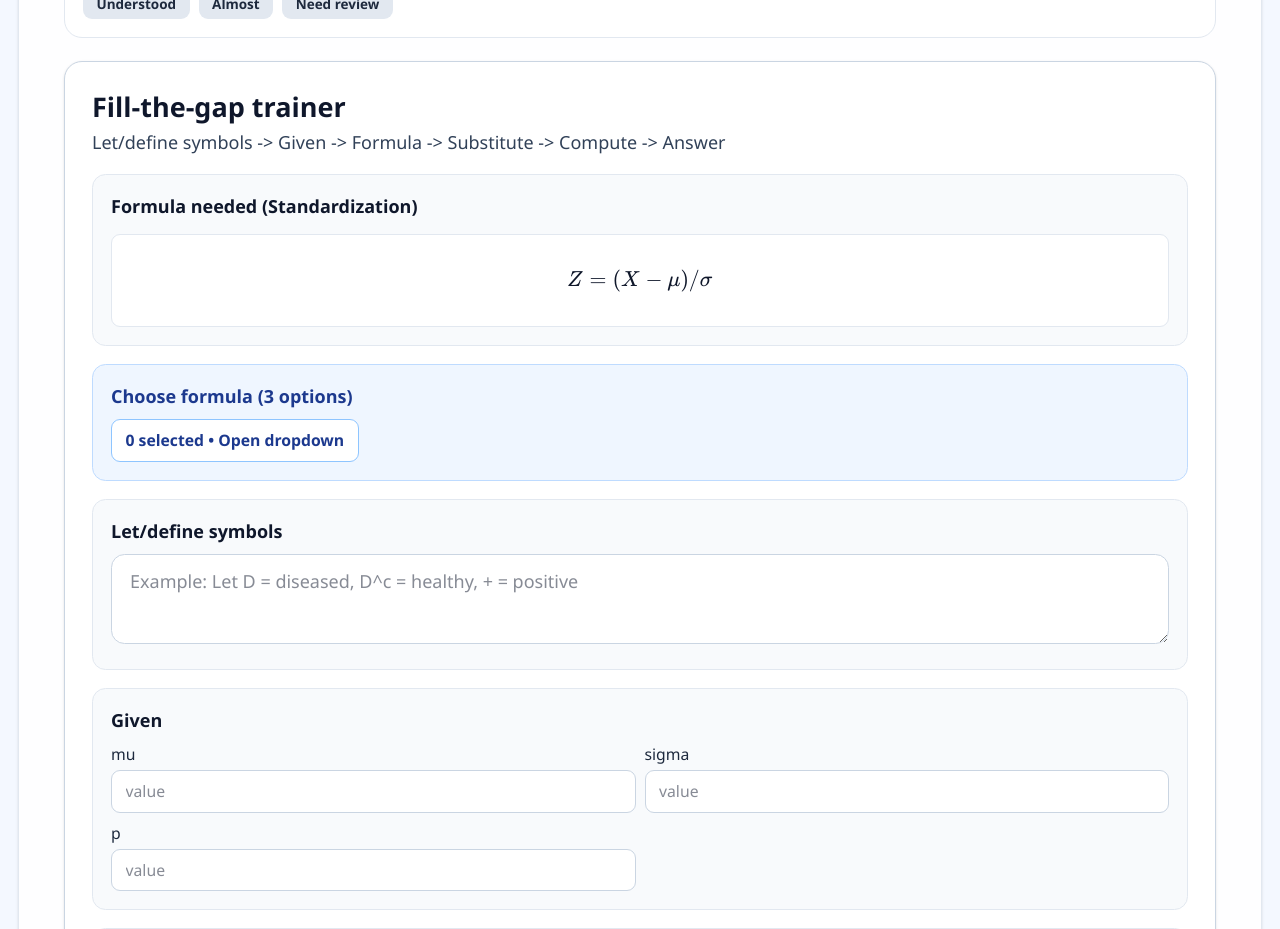
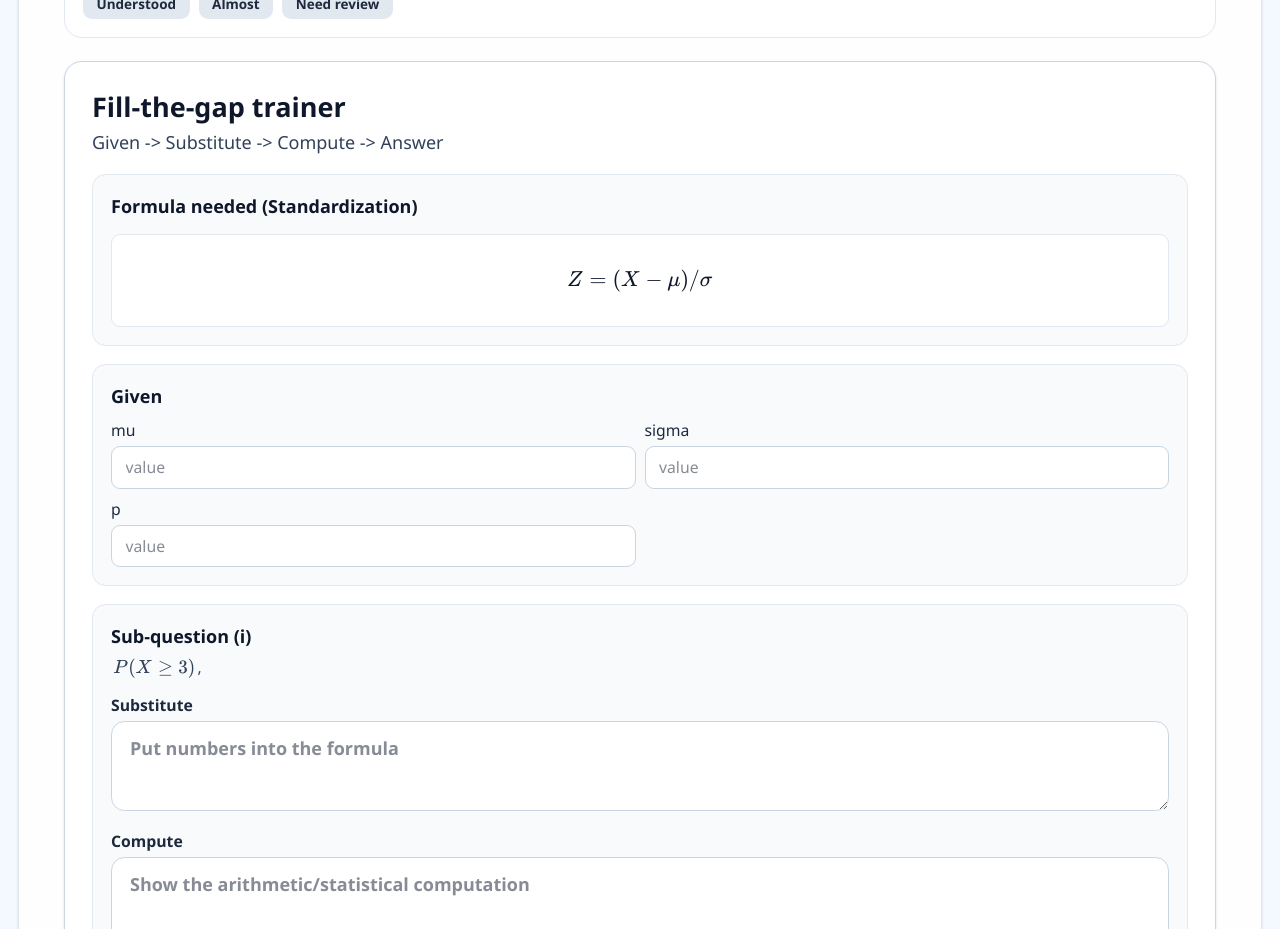
Before and after one commit to stni25xr/math-statistic-2026, a Next.js app in the folder trainer/: page /questions/std-2022-normal-probability-pack in a window 1280 px wide. Shown: the part 2800-3729 px from the top of the page. Built offline with nearby package versions, Linux system fonts and the light colour scheme.

Commit message:
Simplify workspace by removing formula-choice and symbol-definition steps

```diff
--- a/trainer/components/answer-workspace.tsx
+++ b/trainer/components/answer-workspace.tsx
@@ -10,7 +10,6 @@ interface AnswerWorkspaceProps {
   questionId: string;
   questionText: string;
   moduleName: string;
-  moduleFormulas: string[];
   questionFormulas: string[];
   onValidationChange?: (isValid: boolean) => void;
 }
@@ -22,9 +21,7 @@ interface PartEntry {
 }
 
 interface DraftState {
-  letDefine: string;
   givenValues: Record<string, string>;
-  selectedFormula: string;
   substituteByPart: Record<string, string>;
   computeByPart: Record<string, string>;
   answerByPart: Record<string, string>;
@@ -50,23 +47,13 @@ const quickTokens: Array<{ label: string; token: string }> = [
 const parameterTokenRegex =
   /\b(mu0|mu|sigma|lambda|theta|p_hat|p|q|n|m|s|x_bar)\b/gi;
 
-const fallbackFormulaDistractors = [
-  "P(B) = sum_k P(B|A_k) P(A_k)",
-  "Z = (X - mu)/sigma",
-  "P(N(t)=k) = exp(-lambda t) * (lambda t)^k / k!",
-  "p_hat +/- z * sqrt(p_hat(1-p_hat)/n)",
-  "T = (X_bar - mu0)/(s/sqrt(n))",
-];
-
 function storageKey(questionId: string): string {
   return `math-stat-2026-fillgap-${questionId}`;
 }
 
 function emptyDraft(): DraftState {
   return {
-    letDefine: "",
     givenValues: {},
-    selectedFormula: "",
     substituteByPart: {},
     computeByPart: {},
     answerByPart: {},
@@ -87,9 +74,7 @@ function loadDraft(questionId: string): DraftState {
   try {
     const parsed = JSON.parse(raw) as DraftState;
     return {
-      letDefine: parsed.letDefine ?? "",
       givenValues: parsed.givenValues ?? {},
-      selectedFormula: parsed.selectedFormula ?? "",
       substituteByPart: parsed.substituteByPart ?? {},
       computeByPart: parsed.computeByPart ?? {},
       answerByPart: parsed.answerByPart ?? {},
@@ -118,43 +103,10 @@ function extractRequiredParameters(questionFormulas: string[]): string[] {
   return Array.from(found);
 }
 
-function buildFormulaChoices(
-  moduleFormulas: string[],
-  questionFormulas: string[],
-): { choices: string[]; correct: string } {
-  const correct = questionFormulas[0] ?? moduleFormulas[0] ?? "Z = (X - mu)/sigma";
-
-  const distractorPool = [
-    ...moduleFormulas.filter((formula) => formula !== correct),
-    ...questionFormulas.filter((formula) => formula !== correct),
-    ...fallbackFormulaDistractors.filter((formula) => formula !== correct),
-  ];
-
-  const uniqueDistractors: string[] = [];
-  for (const item of distractorPool) {
-    if (!uniqueDistractors.includes(item)) {
-      uniqueDistractors.push(item);
-    }
-    if (uniqueDistractors.length === 2) {
-      break;
-    }
-  }
-
-  while (uniqueDistractors.length < 2) {
-    uniqueDistractors.push(`Alternative formula ${uniqueDistractors.length + 1}`);
-  }
-
-  return {
-    choices: [correct, ...uniqueDistractors],
-    correct,
-  };
-}
-
 export function AnswerWorkspace({
   questionId,
   questionText,
   moduleName,
-  moduleFormulas,
   questionFormulas,
   onValidationChange,
 }: AnswerWorkspaceProps) {
@@ -183,16 +135,10 @@ export function AnswerWorkspace({
     () => extractRequiredParameters(questionFormulas),
     [questionFormulas],
   );
-
-  const { choices: formulaChoices, correct: correctFormula } = useMemo(
-    () => buildFormulaChoices(moduleFormulas, questionFormulas),
-    [moduleFormulas, questionFormulas],
-  );
+  const mainFormula = questionFormulas[0] ?? "Z = (X - mu)/sigma";
 
   const draft = loadDraft(questionId);
-  const [letDefine, setLetDefine] = useState(draft.letDefine);
   const [givenValues, setGivenValues] = useState<Record<string, string>>(draft.givenValues);
-  const [selectedFormula, setSelectedFormula] = useState(draft.selectedFormula);
   const [substituteByPart, setSubstituteByPart] = useState<Record<string, string>>(
     draft.substituteByPart,
   );
@@ -204,10 +150,9 @@ export function AnswerWorkspace({
   );
   const [genericGiven, setGenericGiven] = useState(draft.genericGiven);
 
-  const [formulaMenuOpen, setFormulaMenuOpen] = useState(false);
   const [status, setStatus] = useState<"idle" | "pass" | "fail">("idle");
   const [statusMessage, setStatusMessage] = useState("");
-  const [activeField, setActiveField] = useState<string>("let");
+  const [activeField, setActiveField] = useState<string>("generic-given");
 
   const inputRefs = useRef<Record<string, HTMLInputElement | HTMLTextAreaElement | null>>(
     {},
@@ -215,9 +160,7 @@ export function AnswerWorkspace({
 
   useEffect(() => {
     const payload: DraftState = {
-      letDefine,
       givenValues,
-      selectedFormula,
       substituteByPart,
       computeByPart,
       answerByPart,
@@ -230,9 +173,7 @@ export function AnswerWorkspace({
     computeByPart,
     genericGiven,
     givenValues,
-    letDefine,
     questionId,
-    selectedFormula,
     substituteByPart,
   ]);
 
@@ -282,12 +223,6 @@ export function AnswerWorkspace({
         target.setSelectionRange(cursor, cursor);
       });
     };
-
-    if (key === "let") {
-      spliceValue(letDefine, setLetDefine, "let");
-      resetStatus();
-      return;
-    }
 
     if (key === "generic-given") {
       spliceValue(genericGiven, setGenericGiven, "generic-given");
@@ -355,7 +290,7 @@ export function AnswerWorkspace({
       return;
     }
 
-    spliceValue(letDefine, setLetDefine, "let");
+    spliceValue(genericGiven, setGenericGiven, "generic-given");
     resetStatus();
   };
 
@@ -377,20 +312,12 @@ export function AnswerWorkspace({
   const checkFillGaps = () => {
     const issues: string[] = [];
 
-    if (!letDefine.trim()) {
-      issues.push("Fill Let/define symbols.");
-    }
-
     if (missingGiven.length > 0) {
       if (requiredParameters.length > 0) {
         issues.push(`Fill Given values: ${missingGiven.join(", ")}.`);
       } else {
         issues.push("Fill Given values.");
       }
-    }
-
-    if (selectedFormula !== correctFormula) {
-      issues.push("Choose the correct formula.");
     }
 
     if (missingSubstitute.length > 0) {
@@ -421,7 +348,7 @@ export function AnswerWorkspace({
         Fill-the-gap trainer
       </h3>
       <p className="mt-1 text-base text-slate-700 dark:text-slate-200">
-        {"Let/define symbols -> Given -> Formula -> Substitute -> Compute -> Answer"}
+        {"Given -> Substitute -> Compute -> Answer"}
       </p>
 
       <div className="mt-4 rounded-xl border border-slate-200 bg-slate-50 p-4 dark:border-slate-700 dark:bg-slate-800">
@@ -429,59 +356,8 @@ export function AnswerWorkspace({
           Formula needed ({moduleName})
         </p>
         <div className="mt-3 rounded-lg border border-slate-200 bg-white p-3 dark:border-slate-700 dark:bg-slate-900">
-          <BlockFormula latex={normalizeLatex(correctFormula)} />
+          <BlockFormula latex={normalizeLatex(mainFormula)} />
         </div>
-      </div>
-
-      <div className="mt-4 rounded-xl border border-blue-200 bg-blue-50 p-4 dark:border-blue-900 dark:bg-blue-900/30">
-        <p className="text-base font-semibold text-blue-900 dark:text-blue-100">
-          Choose formula (3 options)
-        </p>
-        <button
-          type="button"
-          onClick={() => setFormulaMenuOpen((previous) => !previous)}
-          className="mt-2 rounded-lg border border-blue-300 bg-white px-3 py-2 text-sm font-semibold text-blue-900 dark:border-blue-700 dark:bg-slate-900 dark:text-blue-100"
-        >
-          {selectedFormula ? "1 selected" : "0 selected"} • Open dropdown
-        </button>
-        {formulaMenuOpen ? (
-          <div className="mt-2 rounded-lg border border-blue-200 bg-white p-2 dark:border-blue-800 dark:bg-slate-900">
-            {formulaChoices.map((formula, index) => (
-              <label
-                key={`${formula}-${index}`}
-                className="mb-1 flex cursor-pointer items-start gap-2 rounded-md px-2 py-2 hover:bg-blue-50 dark:hover:bg-slate-800"
-              >
-                <input
-                  type="radio"
-                  name={`formula-choice-${questionId}`}
-                  checked={selectedFormula === formula}
-                  onChange={() => {
-                    setSelectedFormula(formula);
-                    resetStatus();
-                  }}
-                />
-                <div className="text-sm text-slate-800 dark:text-slate-100">
-                  <MathText text={formula} />
-                </div>
-              </label>
-            ))}
-          </div>
-        ) : null}
-      </div>
-
-      <div className="mt-4 rounded-xl border border-slate-200 bg-slate-50 p-4 dark:border-slate-700 dark:bg-slate-800">
-        <p className="text-base font-semibold text-slate-900 dark:text-slate-100">Let/define symbols</p>
-        <textarea
-          ref={setFieldRef("let")}
-          value={letDefine}
-          onFocus={() => setActiveField("let")}
-          onChange={(event) => {
-            setLetDefine(event.target.value);
-            resetStatus();
-          }}
-          placeholder="Example: Let D = diseased, D^c = healthy, + = positive"
-          className="mt-2 min-h-20 w-full rounded-xl border border-slate-300 bg-white px-4 py-3 text-base text-slate-900 outline-none ring-blue-500 focus:ring dark:border-slate-600 dark:bg-slate-900 dark:text-slate-100"
-        />
       </div>
 
       <div className="mt-4 rounded-xl border border-slate-200 bg-slate-50 p-4 dark:border-slate-700 dark:bg-slate-800">
--- a/trainer/components/practice-panel.tsx
+++ b/trainer/components/practice-panel.tsx
@@ -265,10 +265,6 @@ export function PracticePanel() {
                   categoryDefinitions.find((c) => c.slug === current.category)?.title ??
                   current.category
                 }
-                moduleFormulas={
-                  categoryDefinitions.find((c) => c.slug === current.category)
-                    ?.keyFormulas ?? current.formulasNeeded
-                }
                 questionFormulas={current.formulasNeeded}
                 onValidationChange={setCanProceed}
               />
--- a/trainer/components/question-view-client.tsx
+++ b/trainer/components/question-view-client.tsx
@@ -190,7 +190,6 @@ export function QuestionViewClient({ question }: QuestionViewClientProps) {
             questionId={question.id}
             questionText={question.question}
             moduleName={category?.title ?? question.category}
-            moduleFormulas={category?.keyFormulas ?? question.formulasNeeded}
             questionFormulas={question.formulasNeeded}
           />
         </div>
```
